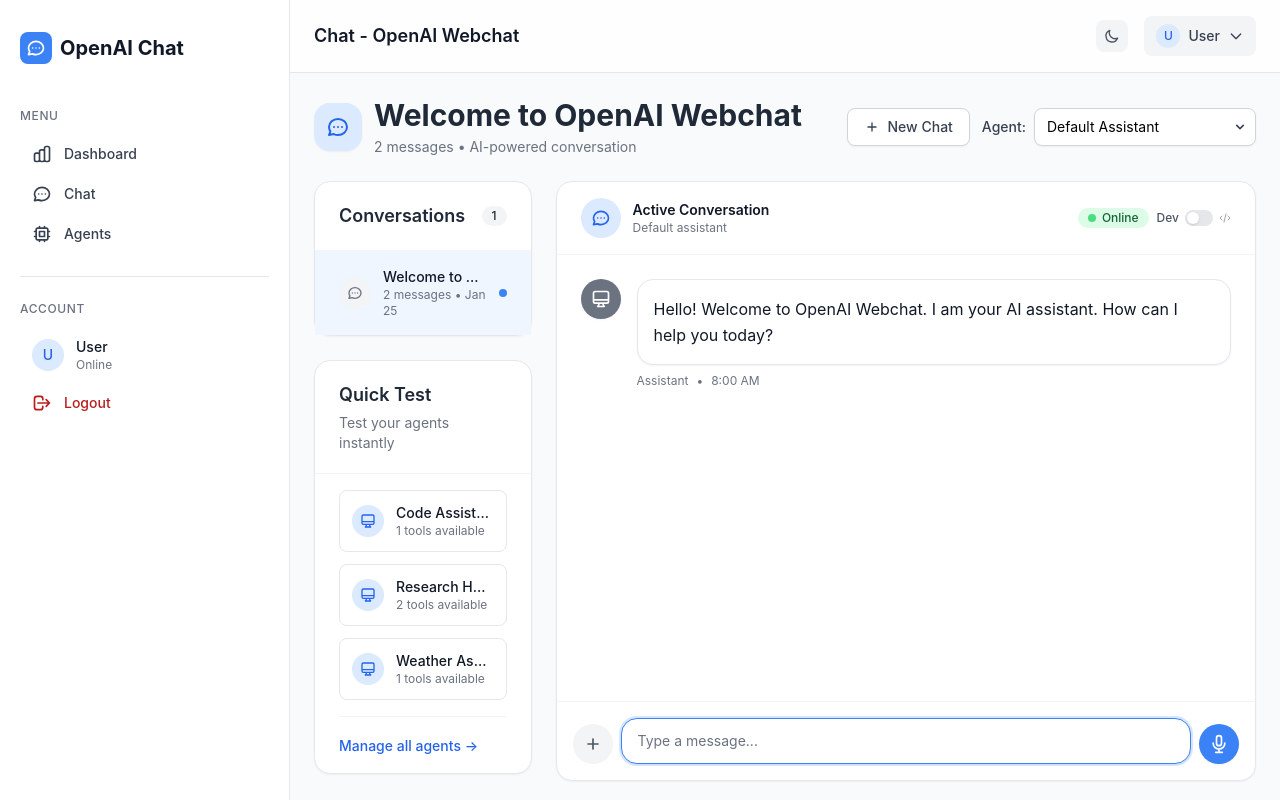
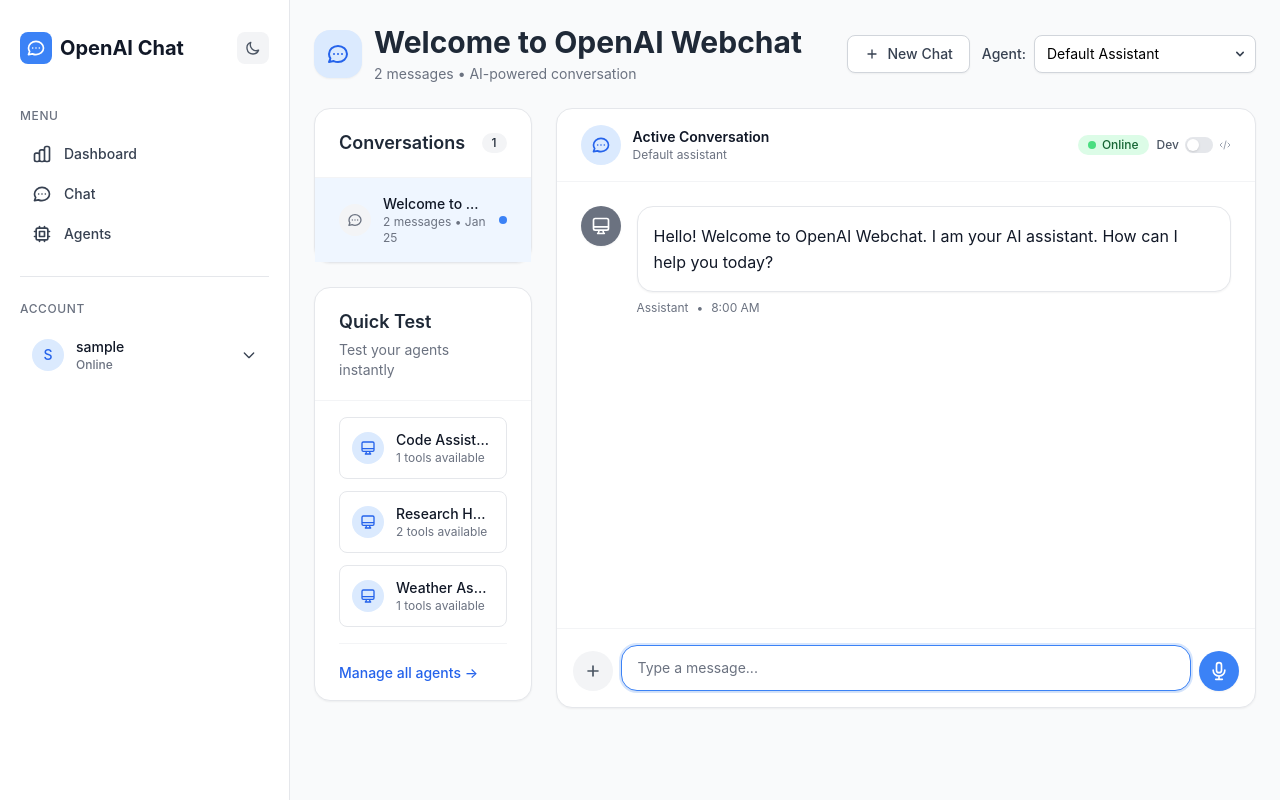
Before and after one commit to Retro-Artist/php-gpt-wrapper, a PHP site: page /chat in a window 1280 px wide. Run offline with PHP 8.4, Linux system fonts and the light colour scheme; the visitor is signed in with stand-in values (Sample User, id 1); data comes from the database, SQL or seed files in the repository; tables that the repository leaves empty hold one stand-in row (values such as "Sample post"); some libraries are stand-ins or nearby versions.

Commit message:
sidebar centric design updates

```diff
--- a/src/Web/Views/layout.php
+++ b/src/Web/Views/layout.php
@@ -1,5 +1,5 @@
 <?php
-// src/Web/Views/layout.php - Complete layout with theme flicker fix
+// src/Web/Views/layout.php - Sidebar-focused layout with header controls moved to sidebar
 ?>
 <!DOCTYPE html>
 <html lang="en" class="h-full">
@@ -133,17 +133,11 @@
 <body
   x-data="{
         sidebarToggle: false,
-        loaded: true,
-        scrollTop: false
+        loaded: true
     }"
   x-init="
         // Remove transition disable after Alpine loads
         document.body.classList.remove('theme-transition-disable');
-
-        // Handle scroll detection
-        window.addEventListener('scroll', () => {
-            scrollTop = window.pageYOffset > 0;
-        });
     "
   class="bg-gray-50 dark:bg-gray-900 min-h-screen theme-transition-disable"
   x-cloak>
@@ -158,7 +152,7 @@
         class="fixed left-0 top-0 z-50 flex h-screen w-[290px] flex-col overflow-y-hidden border-r border-gray-200 bg-white duration-300 ease-linear dark:border-gray-800 dark:bg-black lg:static lg:translate-x-0"
         @click.outside="sidebarToggle = false">
 
-        <!-- Sidebar Header -->
+        <!-- Sidebar Header with Theme Toggle -->
         <div class="flex items-center justify-between gap-2 px-5 pb-7 pt-8">
           <a href="/dashboard" class="flex items-center gap-2">
             <div class="w-8 h-8 rounded-lg bg-brand-500 flex items-center justify-center">
@@ -172,19 +166,17 @@
             </div>
             <span class="text-xl font-bold text-gray-900 dark:text-white">OpenAI Chat</span>
           </a>
+
+          <!-- Theme Toggle (moved from header) - Always visible -->
           <button
-            @click="sidebarToggle = !sidebarToggle"
-            class="lg:hidden p-1.5 rounded-lg hover:bg-gray-100 dark:hover:bg-gray-800">
-            <svg
-              class="w-5 h-5 text-gray-500"
-              fill="none"
-              stroke="currentColor"
-              viewBox="0 0 24 24">
-              <path
-                stroke-linecap="round"
-                stroke-linejoin="round"
-                stroke-width="2"
-                d="M6 18L18 6M6 6l12 12"></path>
+            @click="$store.theme.toggle()"
+            class="rounded-lg bg-gray-100 dark:bg-gray-700 p-2 text-gray-600 dark:text-gray-300 hover:bg-gray-200 dark:hover:bg-gray-600 transition-colors"
+            title="Toggle dark mode">
+            <svg x-show="!$store.theme.darkMode" class="w-4 h-4" fill="none" stroke="currentColor" viewBox="0 0 24 24">
+              <path stroke-linecap="round" stroke-linejoin="round" stroke-width="2" d="M20.354 15.354A9 9 0 018.646 3.646 9.003 9.003 0 0012 21a9.003 9.003 0 008.354-5.646z"></path>
+            </svg>
+            <svg x-show="$store.theme.darkMode" class="w-4 h-4" fill="none" stroke="currentColor" viewBox="0 0 24 24">
+              <path stroke-linecap="round" stroke-linejoin="round" stroke-width="2" d="M12 3v1m0 16v1m9-9h-1M4 12H3m15.364 6.364l-.707-.707M6.343 6.343l-.707-.707m12.728 0l-.707.707M6.343 17.657l-.707.707M16 12a4 4 0 11-8 0 4 4 0 018 0z"></path>
             </svg>
           </button>
         </div>
@@ -257,44 +249,58 @@
               </ul>
             </div>
 
-            <!-- User Profile Section -->
+            <!-- Theme Toggle for Desktop -->
+            <!-- Removed duplicate theme toggle - now only in header corner -->
+
+            <!-- User Profile Section (moved from header) -->
             <div class="border-t border-gray-200 dark:border-gray-800 pt-6">
               <h3 class="mb-3 text-xs font-medium uppercase tracking-wider text-gray-500 dark:text-gray-400">
                 Account
               </h3>
               <ul class="space-y-1">
                 <li>
-                  <div class="group flex items-center rounded-lg px-3 py-2">
+                  <!-- User Menu with Dropdown -->
+                  <div class="relative" x-data="{ open: false }">
+                    <button
+                      @click="open = !open"
+                      class="group flex items-center w-full rounded-lg px-3 py-2 text-sm font-medium text-gray-700 hover:bg-gray-100 hover:text-gray-900 dark:text-gray-300 dark:hover:bg-gray-800 dark:hover:text-white">
                       <div class="flex h-8 w-8 items-center justify-center rounded-full bg-brand-100 dark:bg-brand-900/20">
                         <span class="text-sm font-medium text-brand-600 dark:text-brand-400">
-                        <?= strtoupper(substr($_SESSION['full_name'] ?? 'User', 0, 1)) ?>
+                          <?= strtoupper(substr($_SESSION['username'] ?? 'User', 0, 1)) ?>
                         </span>
                       </div>
-                    <div class="ml-3 min-w-0 flex-1">
+                      <div class="ml-3 min-w-0 flex-1 text-left">
                         <p class="text-sm font-medium text-gray-900 dark:text-white truncate">
-                        <?= htmlspecialchars($_SESSION['full_name'] ?? 'User') ?>
+                          <?= htmlspecialchars($_SESSION['username'] ?? 'User') ?>
                         </p>
                         <p class="text-xs text-gray-500 dark:text-gray-400">Online</p>
                       </div>
+                      <svg class="w-4 h-4 ml-2" fill="none" stroke="currentColor" viewBox="0 0 24 24">
+                        <path stroke-linecap="round" stroke-linejoin="round" stroke-width="2" d="M19 9l-7 7-7-7"></path>
+                      </svg>
+                    </button>
+
+                    <!-- Dropdown Menu -->
+                    <div
+                      x-show="open"
+                      @click.outside="open = false"
+                      x-transition:enter="transition ease-out duration-100"
+                      x-transition:enter-start="transform opacity-0 scale-95"
+                      x-transition:enter-end="transform opacity-100 scale-100"
+                      x-transition:leave="transition ease-in duration-75"
+                      x-transition:leave-start="transform opacity-100 scale-100"
+                      x-transition:leave-end="transform opacity-0 scale-95"
+                      class="absolute bottom-full left-0 mb-2 w-full rounded-lg bg-white dark:bg-gray-800 shadow-lg ring-1 ring-black ring-opacity-5 focus:outline-none z-50">
+                      <div class="py-1">
+                        <button class="w-full text-left block px-4 py-2 text-sm text-gray-700 dark:text-gray-300 hover:bg-gray-100 dark:hover:bg-gray-700">
+                          Profile Settings
+                        </button>
+                        <a href="/logout" class="block px-4 py-2 text-sm text-red-700 dark:text-red-400 hover:bg-red-50 dark:hover:bg-red-900/20">
+                          Sign out
+                        </a>
                       </div>
-                </li>
-                <li>
-                  <a
-                    href="/logout"
-                    class="group flex items-center rounded-lg px-3 py-2 text-sm font-medium text-red-700 hover:bg-red-50 hover:text-red-900 dark:text-red-400 dark:hover:bg-red-900/20">
-                    <svg
-                      class="mr-3 h-5 w-5 flex-shrink-0"
-                      fill="none"
-                      stroke="currentColor"
-                      viewBox="0 0 24 24">
-                      <path
-                        stroke-linecap="round"
-                        stroke-linejoin="round"
-                        stroke-width="2"
-                        d="M17 16l4-4m0 0l-4-4m4 4H7m6 4v1a3 3 0 01-3 3H6a3 3 0 01-3-3V7a3 3 0 013-3h4a3 3 0 013 3v1"></path>
-                    </svg>
-                    Logout
-                  </a>
+                    </div>
+                  </div>
                 </li>
               </ul>
             </div>
@@ -323,78 +329,6 @@
               d="M4 6h16M4 12h16M4 18h16"></path>
           </svg>
         </button>
-      <?php endif; ?>
-
-      <!-- Header -->
-      <?php if (isset($_SESSION['user_id'])): ?>
-        <header
-          class="sticky top-0 z-30 border-b border-gray-200 bg-white/80 backdrop-blur-sm px-4 py-4 dark:border-gray-800 dark:bg-gray-900/80 lg:px-6 glass-effect"
-          :class="{'shadow-theme-sm': scrollTop}">
-          <div class="flex items-center justify-between">
-            <div class="flex items-center gap-4">
-              <h1 class="text-lg font-semibold text-gray-900 dark:text-white">
-                <?= $pageTitle ?? 'OpenAI Webchat' ?>
-              </h1>
-            </div>
-
-            <div class="flex items-center gap-4">
-              <!-- Dark Mode Toggle -->
-              <button
-                @click="$store.theme.toggle()"
-                class="rounded-lg bg-gray-100 dark:bg-gray-700 p-2 text-gray-600 dark:text-gray-300 hover:bg-gray-200 dark:hover:bg-gray-600 transition-colors"
-                title="Toggle dark mode">
-                <svg x-show="!$store.theme.darkMode" class="w-4 h-4" fill="none" stroke="currentColor" viewBox="0 0 24 24">
-                  <path stroke-linecap="round" stroke-linejoin="round" stroke-width="2" d="M20.354 15.354A9 9 0 018.646 3.646 9.003 9.003 0 0012 21a9.003 9.003 0 008.354-5.646z"></path>
-                </svg>
-                <svg x-show="$store.theme.darkMode" class="w-4 h-4" fill="none" stroke="currentColor" viewBox="0 0 24 24">
-                  <path stroke-linecap="round" stroke-linejoin="round" stroke-width="2" d="M12 3v1m0 16v1m9-9h-1M4 12H3m15.364 6.364l-.707-.707M6.343 6.343l-.707-.707m12.728 0l-.707.707M6.343 17.657l-.707.707M16 12a4 4 0 11-8 0 4 4 0 018 0z"></path>
-                </svg>
-              </button>
-
-              <!-- User Menu -->
-              <div class="relative" x-data="{ open: false }">
-                <button
-                  @click="open = !open"
-                  class="flex items-center gap-2 rounded-lg bg-gray-100 dark:bg-gray-700 px-3 py-2 text-sm font-medium text-gray-700 dark:text-gray-300 hover:bg-gray-200 dark:hover:bg-gray-600 transition-colors">
-                  <div class="flex h-6 w-6 items-center justify-center rounded-full bg-brand-100 dark:bg-brand-900/20">
-                    <span class="text-xs font-medium text-brand-600 dark:text-brand-400">
-                      <?= strtoupper(substr($_SESSION['full_name'] ?? 'User', 0, 1)) ?>
-                    </span>
-                  </div>
-                  <span class="hidden sm:block"><?= htmlspecialchars($_SESSION['full_name'] ?? 'User') ?></span>
-                  <svg class="w-4 h-4" fill="none" stroke="currentColor" viewBox="0 0 24 24">
-                    <path stroke-linecap="round" stroke-linejoin="round" stroke-width="2" d="M19 9l-7 7-7-7"></path>
-                  </svg>
-                </button>
-
-                <!-- Dropdown Menu -->
-                <div
-                  x-show="open"
-                  @click.outside="open = false"
-                  x-transition:enter="transition ease-out duration-100"
-                  x-transition:enter-start="transform opacity-0 scale-95"
-                  x-transition:enter-end="transform opacity-100 scale-100"
-                  x-transition:leave="transition ease-in duration-75"
-                  x-transition:leave-start="transform opacity-100 scale-100"
-                  x-transition:leave-end="transform opacity-0 scale-95"
-                  class="absolute right-0 mt-2 w-48 rounded-lg bg-white dark:bg-gray-800 shadow-lg ring-1 ring-black ring-opacity-5 focus:outline-none z-50">
-                  <div class="py-1">
-                    <a href="/dashboard" class="block px-4 py-2 text-sm text-gray-700 dark:text-gray-300 hover:bg-gray-100 dark:hover:bg-gray-700">
-                      Dashboard
-                    </a>
-                    <a href="/agents" class="block px-4 py-2 text-sm text-gray-700 dark:text-gray-300 hover:bg-gray-100 dark:hover:bg-gray-700">
-                      Manage Agents
-                    </a>
-                    <hr class="border-gray-200 dark:border-gray-700">
-                    <a href="/logout" class="block px-4 py-2 text-sm text-red-700 dark:text-red-400 hover:bg-red-50 dark:hover:bg-red-900/20">
-                      Sign out
-                    </a>
-                  </div>
-                </div>
-              </div>
-            </div>
-          </div>
-        </header>
       <?php endif; ?>
 
       <!-- Page Content -->
@@ -434,8 +368,6 @@
     </div>
     <?php unset($_SESSION['error']); ?>
   <?php endif; ?>
-
-  <!-- Add this code at the end of your layout.php file, right before the closing </body> tag -->
 
 <script>
 // Global Toast Notification System
```
Lines whose indentation alone changed are shown as unchanged.
